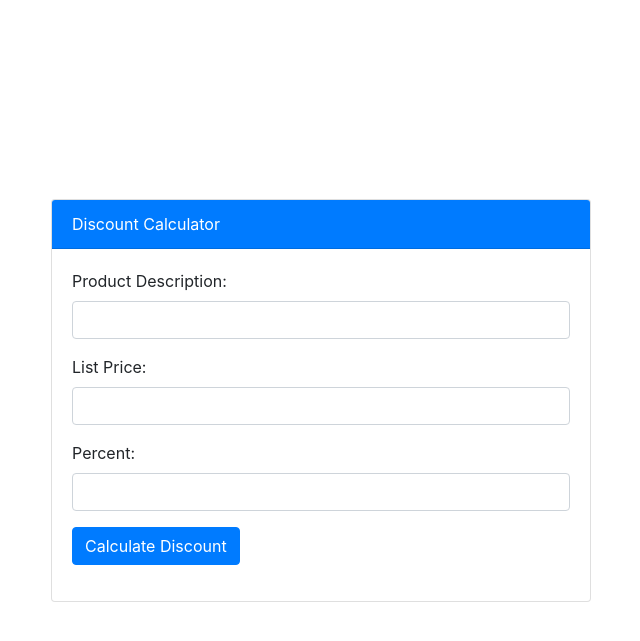
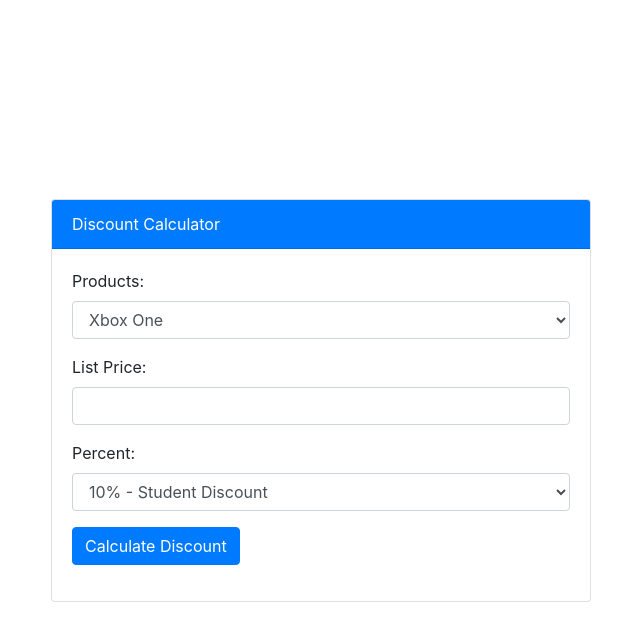
Before and after one commit to OTCCIS239/product-discount-Nicholas-Ingram, a PHP site: page / in a window 1280 px wide. Shown: the top 641 px of the page, without its empty margins (319-959 px from the left). Run offline with PHP 8.4, Linux system fonts and the light colour scheme; some libraries are stand-ins or nearby versions.

Commit message:
Updated the form to use dropdown menus for the product and discount options

```diff
--- a/index.php
+++ b/index.php
@@ -1,3 +1,14 @@
+<?php
+
+    $products = ['Xbox One', 'PS4', 'Switch', 'Monster Hunter World', 'Super Mario Odyssey', 'Breath of the Wild', 'Super Meatboy Forever'];
+    $coupons = [
+        '10' => 'Student Discount',
+        '20' => 'Employee Discount',
+        '30' => 'Military Discount'
+    ];
+
+ ?>
+
 <!DOCTYPE html>
 <html lang="en">
 <head>
@@ -19,8 +30,12 @@
                     <form action="display_discount.php" method="post">
                         <div id="data">
                             <div class="form-group">
-                                <label for="productdescription">Product Description:</label>
-                                <input type="text" name="product_description" class="form-control">
+                                <label for="products">Products:</label>
+                                <select class="form-control" name="product">
+                                    <?php foreach($products as $product): ?>
+                                        <option value="<?= $product ?>"><?= $product ?></a>
+                                    <?php endforeach; ?>
+                                </select>
                             </div>
                             <div class="form-group">
                                 <label for="price">List Price:</label>
@@ -28,7 +43,11 @@
                             </div>
                             <div class="form-group">
                                 <label for="percent">Percent:</label>
-                                <input type="text" name="discount_percent" class="form-control">
+                                <select name="coupon_percent" class="form-control">
+                                    <?php foreach($coupons as $key => $coupon): ?>
+                                        <option value="<?= $key ?>"><?= $key.'% - '.$coupon ?></option>
+                                    <?php endforeach; ?>
+                                </select>
                             </div>
                         </div>
                         <div class="form-group">
```
Also changed, not shown: display_discount.php (+6 -6 lines).
